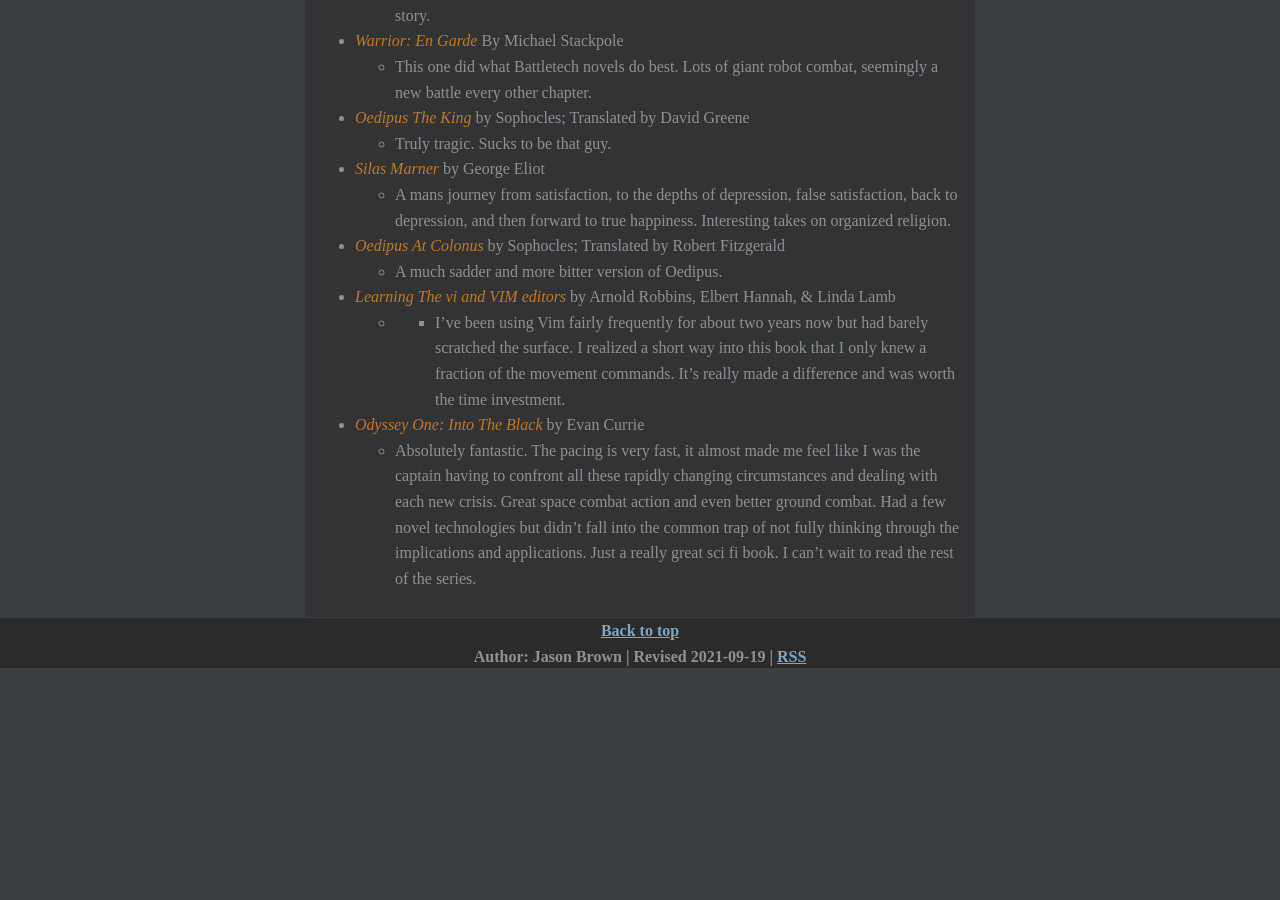
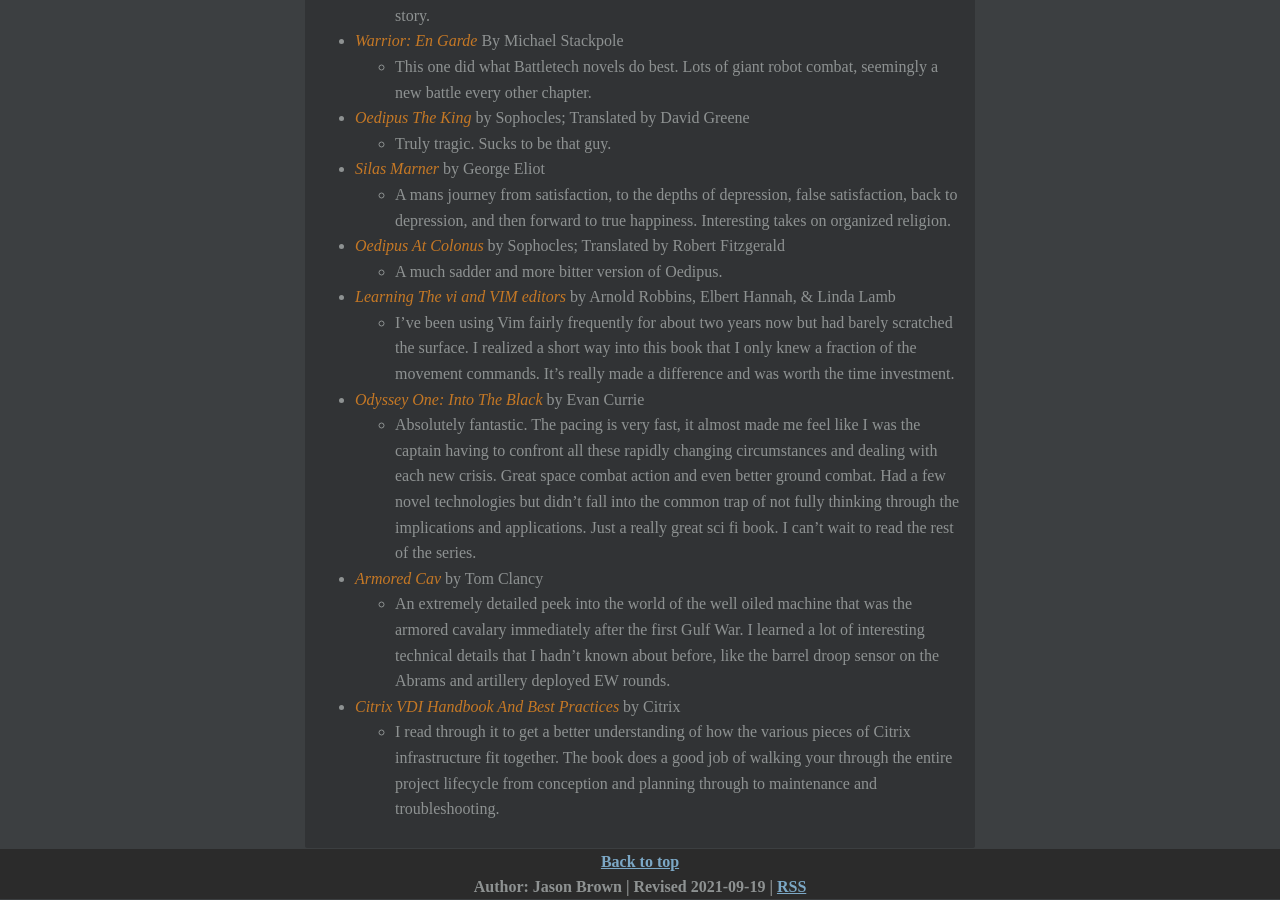
Before and after one commit to noUsernamesLef7/noUsernamesLef7.github.io, a Jekyll site: the page built from personal/books/index.md, in a window 1280 px wide and 900 px high, scrolled down 2729 px. Built offline with Jekyll 4.4.1, drawn with Linux system fonts in a browser that asks for light colours; before the commit the page ends 3399 px from its top, so only the background shows below that.

Commit message:
Add two most recent books read

```diff
--- a/personal/books/index.md
+++ b/personal/books/index.md
@@ -76,6 +76,10 @@ I like many others have recently come to the realization that I no longer read b
 * *Oedipus At Colonus* by Sophocles; Translated by Robert Fitzgerald
 	* A much sadder and more bitter version of Oedipus.
 * *Learning The vi and VIM editors* by Arnold Robbins, Elbert Hannah, & Linda Lamb
-	* * I've been using Vim fairly frequently for about two years now but had barely scratched the surface. I realized a short way into this book that I only knew a fraction of the movement commands. It's really made a difference and was worth the time investment.
+	* I've been using Vim fairly frequently for about two years now but had barely scratched the surface. I realized a short way into this book that I only knew a fraction of the movement commands. It's really made a difference and was worth the time investment.
 * *Odyssey One: Into The Black* by Evan Currie
 	* Absolutely fantastic. The pacing is very fast, it almost made me feel like I was the captain having to confront all these rapidly changing circumstances and dealing with each new crisis. Great space combat action and even better ground combat. Had a few novel technologies but didn't fall into the common trap of not fully thinking through the implications and applications. Just a really great sci fi book. I can't wait to read the rest of the series.
+* *Armored Cav* by Tom Clancy
+	* An extremely detailed peek into the world of the well oiled machine that was the armored cavalary immediately after the first Gulf War. I learned a lot of interesting technical details that I hadn't known about before, like the barrel droop sensor on the Abrams and artillery deployed EW rounds.
+* *Citrix VDI Handbook And Best Practices* by Citrix
+	* I read through it to get a better understanding of how the various pieces of Citrix infrastructure fit together. The book does a good job of walking your through the entire project lifecycle from conception and planning through to maintenance and troubleshooting.
```
